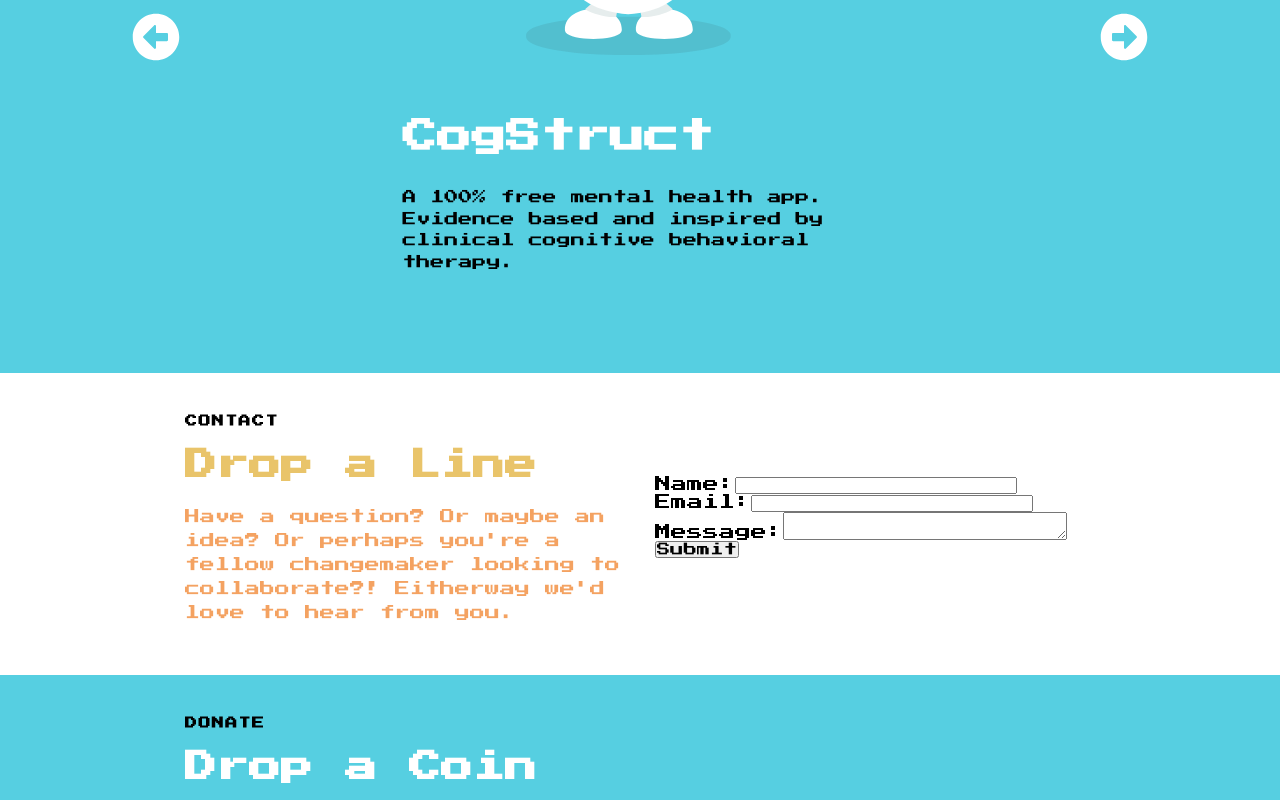
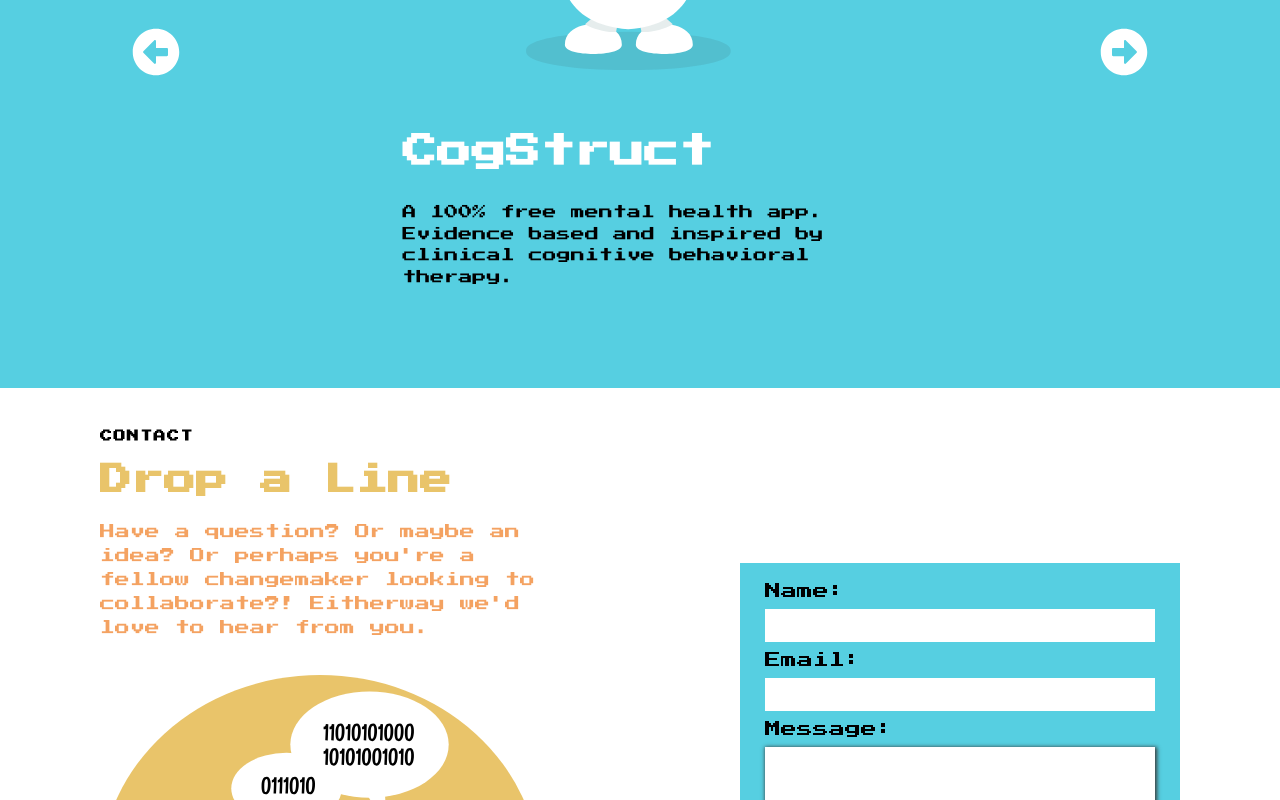
Before and after one commit to mkercode/loopbreakr, a React (Create React App) app in the folder loopbreakr-site/: page / in a window 1280 px wide. Shown: the part 2000-2800 px from the top of the page. Built offline with nearby package versions, Linux system fonts and the light colour scheme.

Commit message:
finished server, styled the contact section

```diff
--- a/loopbreakr-site/src/components/Common/CommonElements.js
+++ b/loopbreakr-site/src/components/Common/CommonElements.js
@@ -34,13 +34,14 @@
 `
 
 export const Column1 = styled.div`
-margin-bottom: 15px;
+margin-bottom: 30px;
 padding: 0 15px;
 grid-area: col1;
+
 `
 
 export const Column2 = styled.div`
-margin-bottom: 15px;
+margin-bottom: 30px;
 padding: 0 15px;
 grid-area: col2;
 `
--- a/loopbreakr-site/src/components/ContactSection/ContactElements.js
+++ b/loopbreakr-site/src/components/ContactSection/ContactElements.js
@@ -0,0 +1,90 @@
+import styled from 'styled-components';
+
+export const Column1 = styled.div`
+margin-bottom: 30px;
+padding: 0 15px;
+grid-area: col1;
+
+@media screen and (min-width: 1100px){
+    padding-right: 50px;
+}
+
+@media screen and (min-width: 1000px){
+    padding-right: 100px;
+}
+
+`
+
+export const Column2 = styled.div`
+margin-bottom: 30px;
+padding: 0 15px;
+grid-area: col2;
+
+@media screen and (min-width: 1100px){
+    padding-left: 50px;
+}
+
+@media screen and (min-width: 1000px){
+    padding-left: 100px;
+}
+`
+
+
+export const Container = styled.div`
+    box-sizing: border-box;
+    background-color: #56cfe1;
+    margin: 50px auto;
+    width: 100%;
+    padding:0 15px 0 15px;
+
+
+
+    @media screen and (max-width:768px){
+        margin: 20px auto;
+    }
+
+`
+
+export const ContactFormWrap = styled.form`
+    width: 100%;
+    padding: 10px;
+`
+
+export const ContactLabel = styled.label`
+    display: block;
+    margin-bottom: 10px;
+    margin-top: 10px;
+`
+
+export const ContactInput = styled.input`
+    width:100%;
+    margin:o auto;
+    padding: 10px;
+    border:none;
+`
+
+export const ContactTextArea = styled.textarea`
+    width:100%;
+    margin:o auto;
+    padding: 10px;
+    border:none;
+    box-shadow: 1px 1px 4px 1px rgb(58,57,57);
+    height:100px;
+`
+
+
+export const ContactItem = styled.div`
+    margin: 10px 0;
+`
+
+export const SubmitButton = styled.button`
+    margin-top: 3px;
+    margin-bottom: 3px;
+    padding:5px;
+    background-color:#e9c46a;
+
+    &:hover{
+        background-color: #b2e8ff;
+        color:#e9c46a;
+    }
+`
--- a/loopbreakr-site/src/components/ContactSection/ContactForm.js
+++ b/loopbreakr-site/src/components/ContactSection/ContactForm.js
@@ -1,4 +1,5 @@
 import React, { useState } from "react";
+import {Container, ContactLabel, ContactTextArea, ContactInput, ContactItem, ContactFormWrap, SubmitButton} from './ContactElements.js'
 
 const ContactForm = () => {
   const [status, setStatus] = useState("Submit");
@@ -24,21 +25,29 @@
   };
 
   return (
-    <form onSubmit={handleSubmit}>
-      <div>
-        <label htmlFor="name">Name:</label>
-        <input type="text" id="name" required />
-      </div>
-      <div>
-        <label htmlFor="email">Email:</label>
-        <input type="email" id="email" required />
-      </div>
-      <div>
-        <label htmlFor="message">Message:</label>
-        <textarea id="message" required />
-      </div>
-      <button type="submit">{status}</button>
-    </form>
+    <Container>
+    <ContactFormWrap onSubmit={handleSubmit}>
+
+
+      <ContactItem>
+        <ContactLabel htmlFor="name">Name:</ContactLabel>
+        <ContactInput type="text" id="name" label for="Name here..." required />
+      </ContactItem>
+
+      <ContactItem>
+        <ContactLabel htmlFor="email">Email:</ContactLabel>
+        <ContactInput type="email" id="email" label for="Email here..." required />
+      </ContactItem>
+
+      <ContactItem>
+        <ContactLabel htmlFor="message">Message:</ContactLabel>
+        <ContactTextArea id="message" label for="Message here..." required />
+      </ContactItem>
+
+      <SubmitButton type="submit">{status}</SubmitButton>
+
+    </ContactFormWrap>
+    </Container>
   );
 };
 
--- a/loopbreakr-site/src/components/ContactSection/index.js
+++ b/loopbreakr-site/src/components/ContactSection/index.js
@@ -1,8 +1,8 @@
-import React, {useState} from 'react'
-import axios from 'axios'
-import {InfoContainer, InfoWrapper, InfoRow, Column1, Column2, ImgWrap, TextWrapper, TopLine, Heading, Subtitle} from '../Common/CommonElements.js'
+import React from 'react'
+import {InfoContainer, InfoWrapper, InfoRow, ImgWrap, TextWrapper, TopLine, Heading, Subtitle, ImgBelow} from '../Common/CommonElements.js'
+import{Column1, Column2} from './ContactElements.js'
 import ContactForm from './ContactForm.js'
-
+import Image from '../../images/contactIcon.svg'
 
 
 const ContactSection = ({color, id, topLine, lightText, headLine, darkText, description}) => {
@@ -15,7 +15,9 @@
                             <TopLine>{topLine}</TopLine>
                             <Heading lightText={lightText}>{headLine}</Heading>
                             <Subtitle darkText={darkText}>{description}</Subtitle>
+                            <ImgBelow src={Image}/>
                         </TextWrapper>
+
                     </Column1>
                     <Column2>
                         <ImgWrap>
--- a/loopbreakr-site/src/components/ProjectsSection/index.js
+++ b/loopbreakr-site/src/components/ProjectsSection/index.js
@@ -1,5 +1,5 @@
 import React from 'react'
-import {padWrapper,AddPadding, WideTextWrapper, InfoContainer, InfoWrapper, InfoRow, Column1, Column2, ImgWrap, TextWrapper, TopLine, Heading, WideSubtitle, ImgBelow} from '../Common/CommonElements.js'
+import {padWrapper,AddPadding, WideTextWrapper, InfoContainer, TopLine, Heading, WideSubtitle} from '../Common/CommonElements.js'
 import ImageSlider from '../Slider/ImageSlider.js'
 import { SliderData } from '../Slider/SliderData.js'
 
--- a/loopbreakr-site/src/components/Slider/ImageSlider.js
+++ b/loopbreakr-site/src/components/Slider/ImageSlider.js
@@ -1,6 +1,6 @@
 import React, {useState} from 'react';
 import {FaArrowAltCircleRight, FaArrowAltCircleLeft} from 'react-icons/fa'
-import { TextWrapper, TextPadWrapper} from '../Common/CommonElements';
+import { TextWrapper} from '../Common/CommonElements';
 import { ImageSlide, Slider, Title, Description } from './SliderElements';
 
 const ImageSlider = ({slides}) => {
```
Also changed, not shown: loopbreakr-site/src/images/contactIcon.svg (added).
